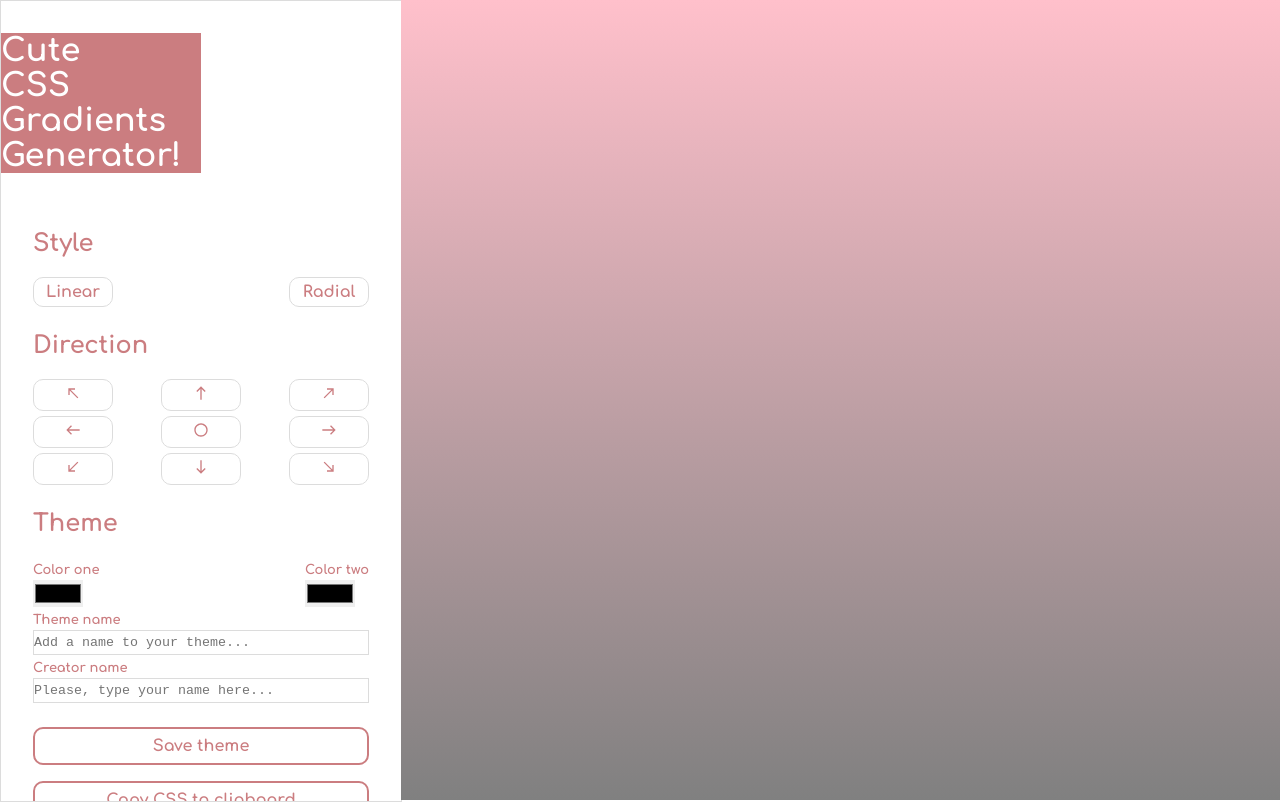
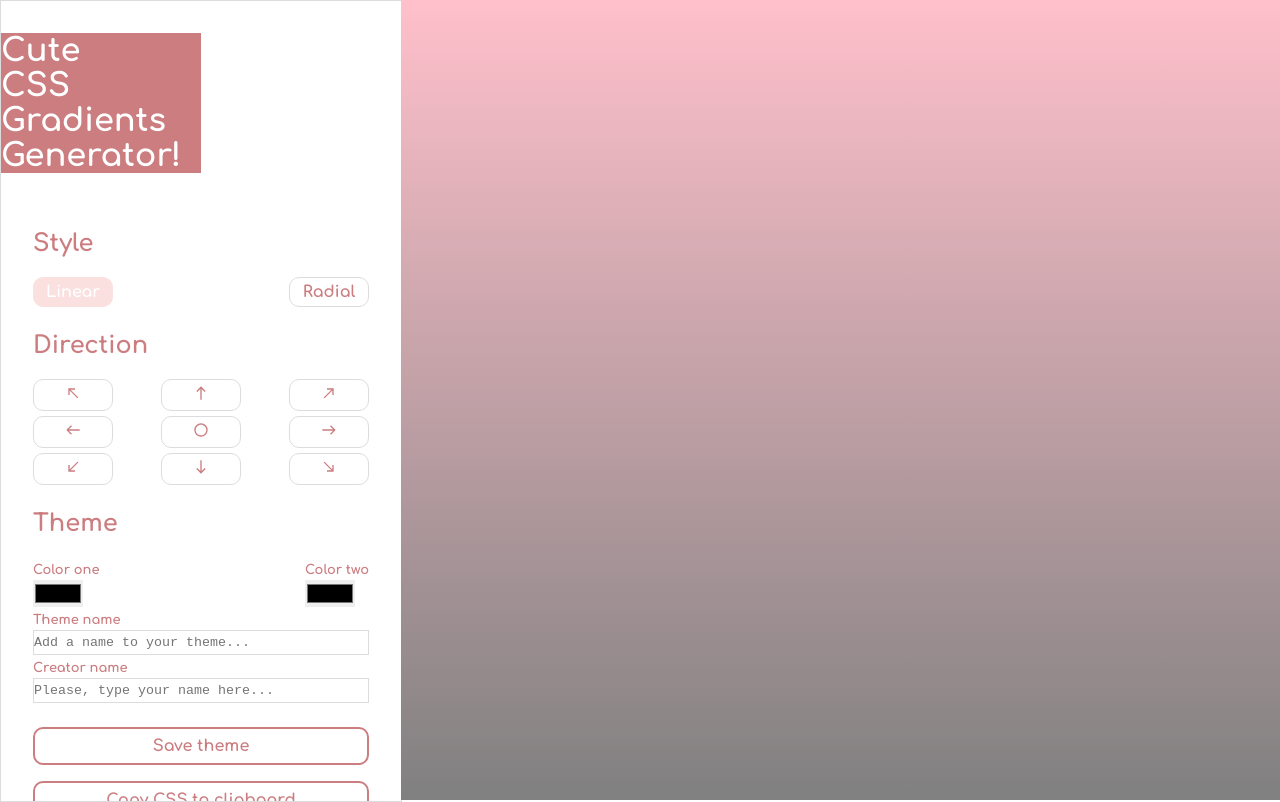
Before and after one commit to karenascencio/gradient-generator-client, a React (Create React App) app: page / in a window 1280 px wide. Built offline with nearby package versions, Linux system fonts and the light colour scheme.

Commit message:
style active class done

```diff
--- a/src/App.js
+++ b/src/App.js
@@ -10,7 +10,6 @@ import ThemeKeypad from './Components/ThemeKeypad'
 import ActionButton from './Components/ActionButton'
 
 function App () {
-  // const [isActive, setIsActive] = useState(false)
   const [firstPickedColor, setFirstPickedColor] = useState('pink')
   const [secondPickedColor, setSecondPickedColor] = useState('gray')
   const [gradientDirection, setGradientDirection] = useState('to bottom')
@@ -49,9 +48,12 @@ function App () {
           <div className='aside__keypads'>
             <StyleKeypad
               buttonHandler={styleButtonHandler}
+              styleState={gradientStyle}
             />
             <DirectionKeypad
               buttonHandler={directionButtonHandler}
+              directionState={gradientDirection}
+              styleState={gradientStyle}
             />
             <ThemeKeypad
               changeHandler={changeColorHandler}
--- a/src/Components/StyleKeypad/index.js
+++ b/src/Components/StyleKeypad/index.js
@@ -5,7 +5,7 @@ import OptionButton from '../OptionButton'
 import './style.scss'
 
 export default function StyleKeypad (props) {
-  const { isActive, buttonHandler } = props
+  const { styleState, buttonHandler } = props
   return (
     <div className='aside__stylekeypad'>
       <h2 className='aside__styletitle'>
@@ -14,13 +14,13 @@ export default function StyleKeypad (props) {
       <div className='aside__buttonrow'>
         <OptionButton
           buttonText='Linear'
-          isActive={isActive}
+          isActive={styleState === 'linear-gradient' && 'active'}
           buttonHandler={buttonHandler}
           buttonId='linear-gradient'
         />
         <OptionButton
           buttonText='Radial'
-          isActive={isActive}
+          isActive={styleState === 'radial-gradient' && 'active'}
           buttonHandler={buttonHandler}
           buttonId='radial-gradient'
         />
```
